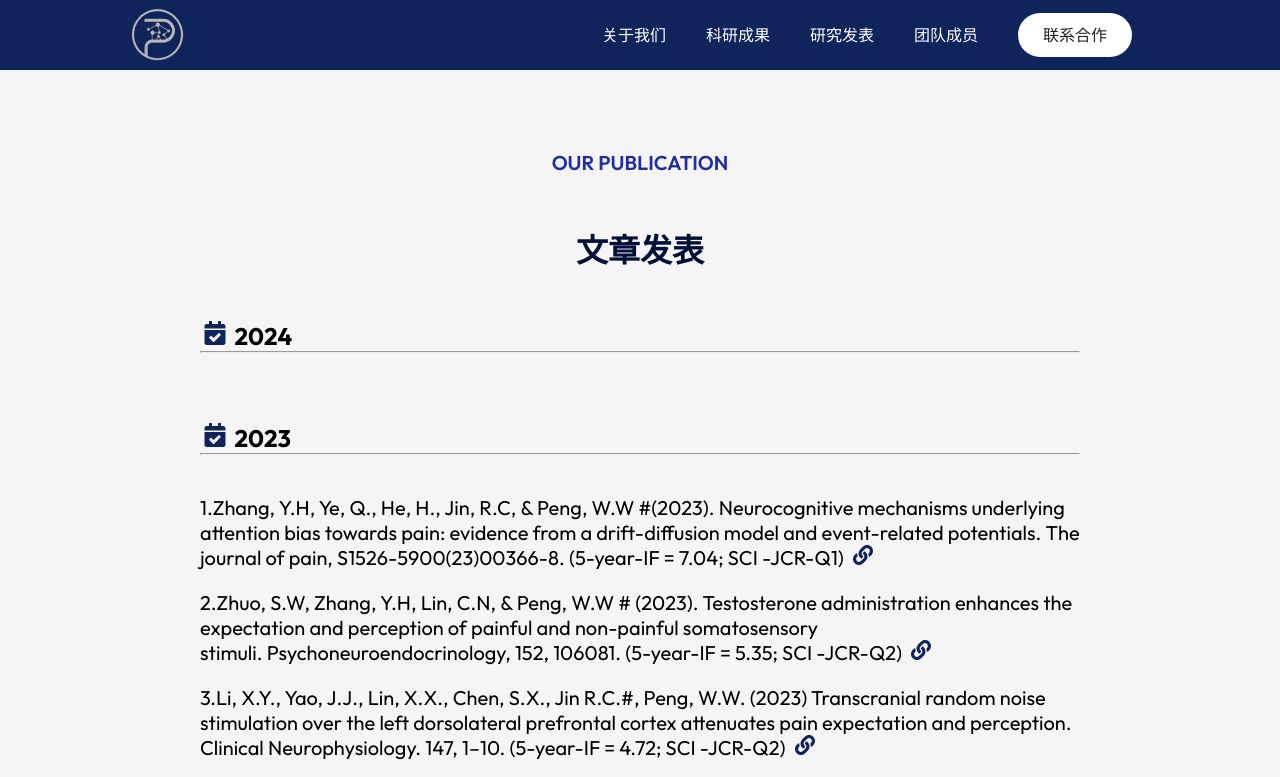
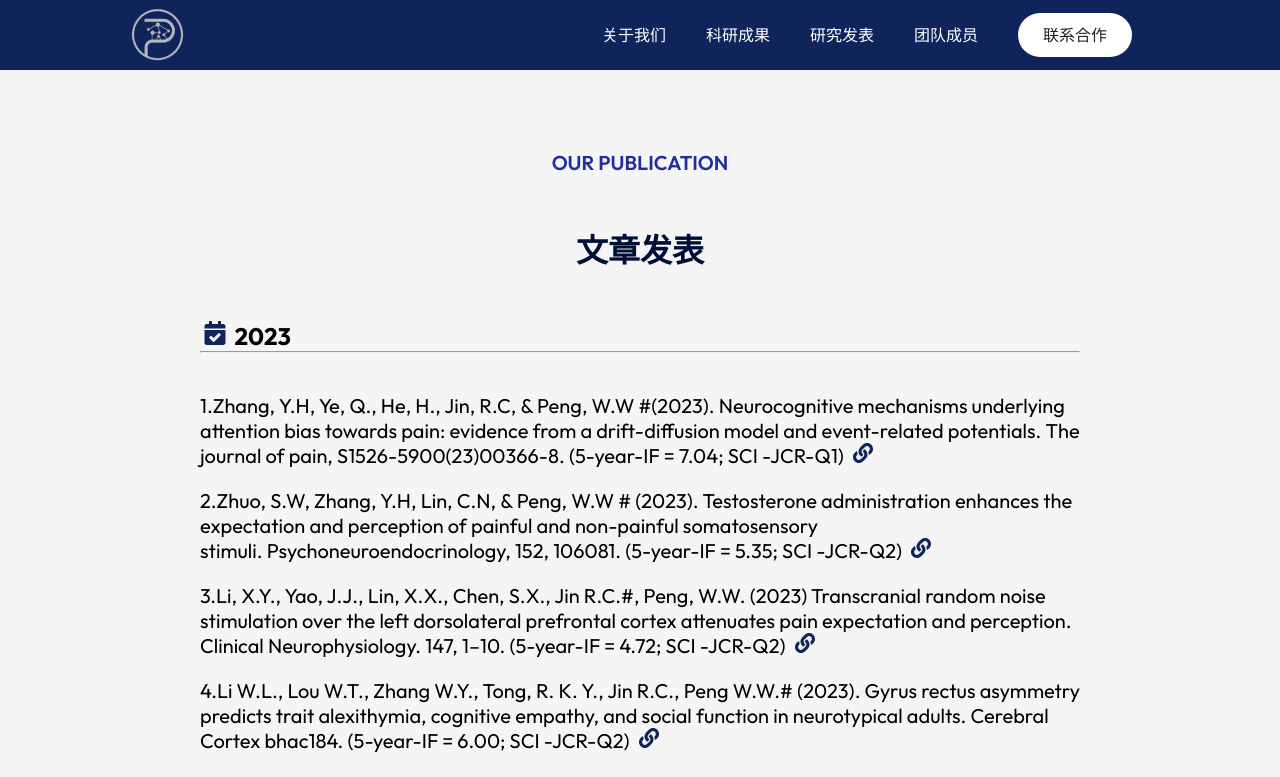
Before and after one commit to XIYANG1018/PCML-Website, a React (Vite) app: page /publication in a window 1280 px wide. Shown: the top 777 px of the page. Built offline with nearby package versions, Linux system fonts and the light colour scheme.

Commit message:
update publication

```diff
--- a/src/screens/PublicationScreen.jsx
+++ b/src/screens/PublicationScreen.jsx
@@ -12,9 +12,7 @@ const PublicationScreen = () => {
 
         <div className='publication-container'>
         <Title subTitle='Our publication' title='文章发表'/>
-          <h2><FaCalendarCheck className='icon' /> 2024</h2>
-          <hr></hr>
-          <br></br>
+
 
 
 
```
